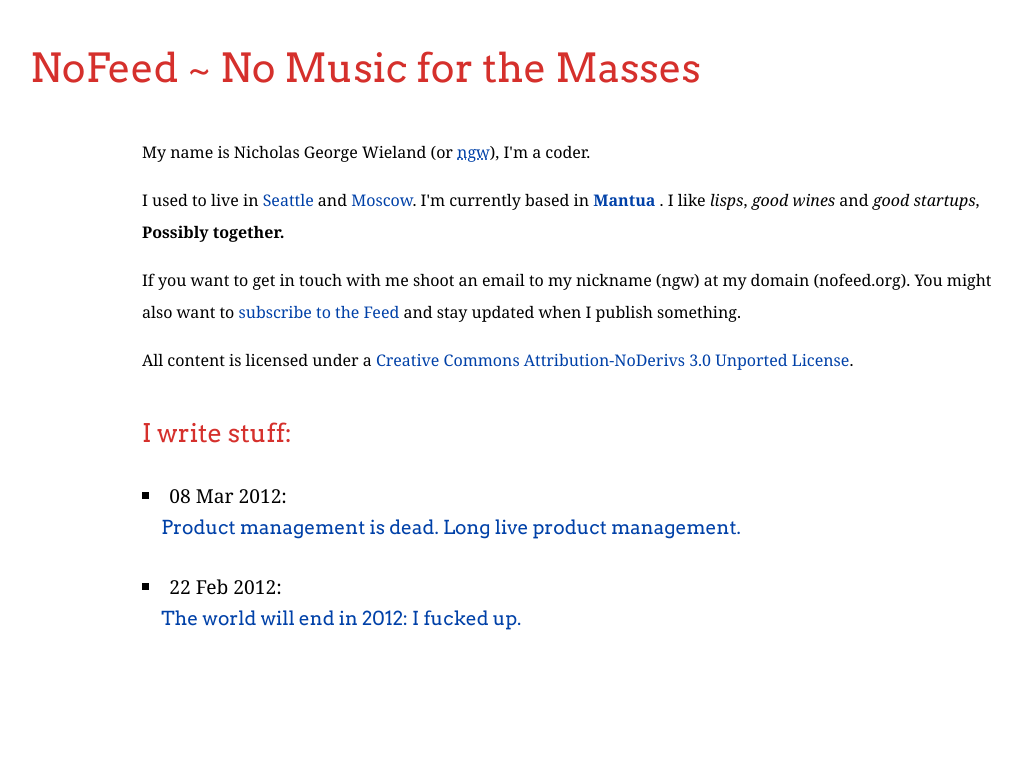
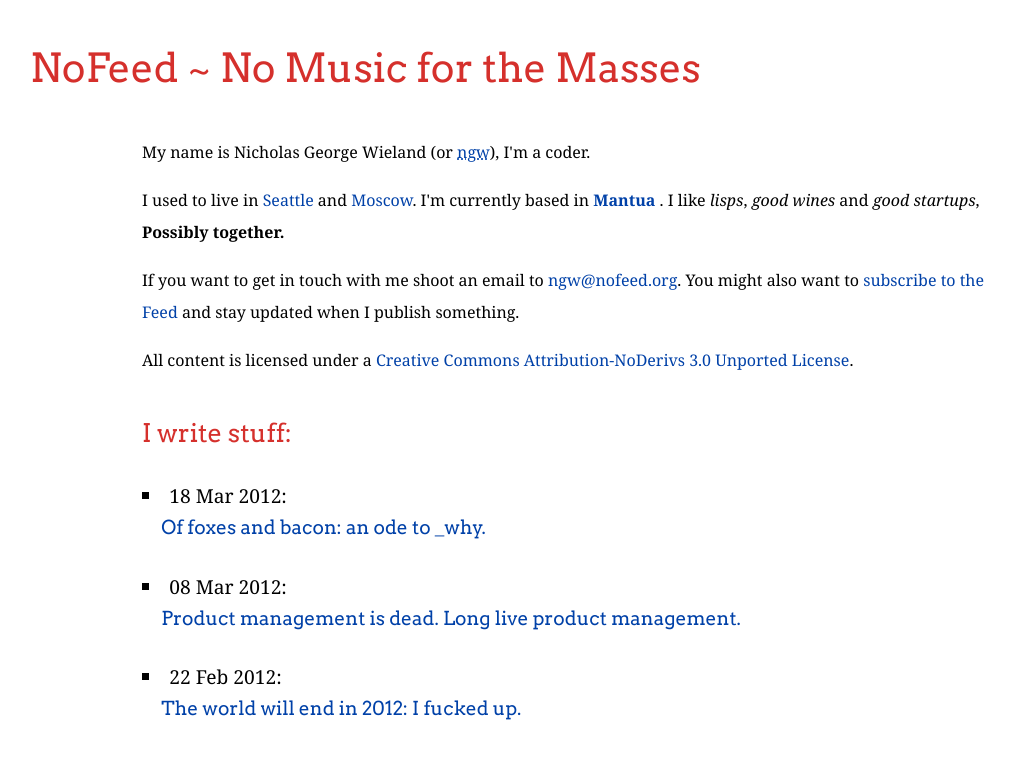
Before and after one commit to ngw/ngw.github.io, a Jekyll site: the page built from index.html, in a window 1280 px wide. Shown: the top 759 px of the page, without its empty margins (50-1072 px from the left). Built offline with Jekyll 4.4.1, drawn with Linux system fonts in a browser that asks for light colours; some web fonts are replaced.

Commit message:
Post about _why + shema.org on index + rss link + /r acronym with abbr

```diff
--- a/_layouts/default.html
+++ b/_layouts/default.html
@@ -8,6 +8,7 @@
   <link rel="shortcut icon" href="/images/favicon.ico" />
   <link rel="stylesheet" type="text/css" href="/css/reset.css" media="all" />
   <link rel="stylesheet" type="text/css" href="/css/screen.css" media="screen" />
+  <link rel="alternate" type="application/rss+xml" title="NoFeed ~ No Music for the Masses" href="http://feeds.feedburner.com/nofeed" />
   <script type="text/javascript">
     var _gaq = _gaq || [];
     _gaq.push(['_setAccount', 'UA-29408123-1']);
--- a/css/screen.css
+++ b/css/screen.css
@@ -26,9 +26,8 @@
 }
 
 a {
-	font-weight: normal;
 	color: #0041a8;
-	font-style: normal;
+	font-style: inherit;
 	text-decoration: none;
 }
 
@@ -61,9 +60,13 @@
 }
 
 article figure {
+	width: 100%;
+	margin: 3em 0;
+}
+
+article figure img {
 	display:  block;
-	width: 50%;
-	margin: 3em auto 3em auto;
+	margin: 0 auto;
 }
 
 article figure figcaption {
@@ -74,6 +77,17 @@
 	text-align: center;
 	margin: auto;
 	padding: 0 0.2em 0 0.2em;
+}
+
+article img.border {
+	border: 0.1em solid black;
+}
+
+article blockquote {
+	margin: 2em 4em 2em 4em;
+	font-style: italic;
+	color: #5b5b5b;
+	font-size: 1em;
 }
 
 article ul {
@@ -200,3 +214,9 @@
 	font-weight: bolder;
 	text-decoration: underline;
 }
+
+.gist {
+	margin: 3em auto;
+	max-width: 56em;
+	font-size: 0.8em;
+}
--- a/index.html
+++ b/index.html
@@ -7,10 +7,10 @@
   <h1> {{ page.title }} </h1>
 </header>
 
-<section id="about">
-  <p>My name is Nicholas George Wieland (or <a href="http://twitter.com/ngw"><abbr title="Nicholas George Wieland">ngw</abbr></a>), I'm a coder.</p>
-  <p>I used to live in <a href="http://en.wikipedia.org/wiki/Seattle"> Seattle </a> and <a href="http://en.wikipedia.org/wiki/Moscow"> Moscow</a>. I'm currently based in <a href="http://en.wikipedia.org/wiki/Mantua"> <strong> Mantua </strong> </a>. I like <em>lisps</em>, <em>good wines</em> and <em>good startups</em>, <strong>Possibly together.</strong></p>
-  <p>If you want to get in touch with me shoot an email to my nickname (ngw) at my domain (nofeed.org). You might also want to <a href="http://feeds.feedburner.com/nofeed">subscribe to the Feed</a> and stay updated when I publish something.</p>
+<section id="about" itemscope itemtype="http://schema.org/Person">
+<p>My name is <span itemprop="name">Nicholas George Wieland</span> (or <a href="http://twitter.com/ngw"><abbr title="Nicholas George Wieland">ngw</abbr></a>), I'm a <span itemprop="jobTitle">coder</span>.</p>
+  <p>I used to live in <a href="http://en.wikipedia.org/wiki/Seattle"> Seattle </a> and <a href="http://en.wikipedia.org/wiki/Moscow"> Moscow</a>. I'm currently based in <a href="http://en.wikipedia.org/wiki/Mantua" itemprop="homeLocation"> <strong> Mantua </strong> </a>. I like <em>lisps</em>, <em>good wines</em> and <em>good startups</em>, <strong>Possibly together.</strong></p>
+  <p>If you want to get in touch with me shoot an email to <a href="mailto:ngw@nofeed.org" itemprop="email">ngw@nofeed.org</a>. You might also want to <a href="http://feeds.feedburner.com/nofeed">subscribe to the Feed</a> and stay updated when I publish something.</p>
   <p>All content is licensed under a <a href="http://creativecommons.org/licenses/by-nd/3.0/">Creative Commons Attribution-NoDerivs 3.0 Unported License</a>.</p>
 </section>
 
```
Also changed, not shown: _layouts/resume.html (deleted, +0 -29 lines), _posts/2012-2-22-the-world-will-end-in-2012.md (+1 -1 lines), _posts/2012-3-18-of-foxes-and-bacon-an-ode-to-_why.md (added, +85 -0 lines), _posts/2012-3-8-product-management-is-dead-long-live-to-product-management.md (+3 -3 lines), images/3/dr.cham.jpg (added), images/3/foxes.jpg (added), images/3/why_himself.jpg (added), images/3/why_is_it_you.jpg (added), images/foo.txt (added).
